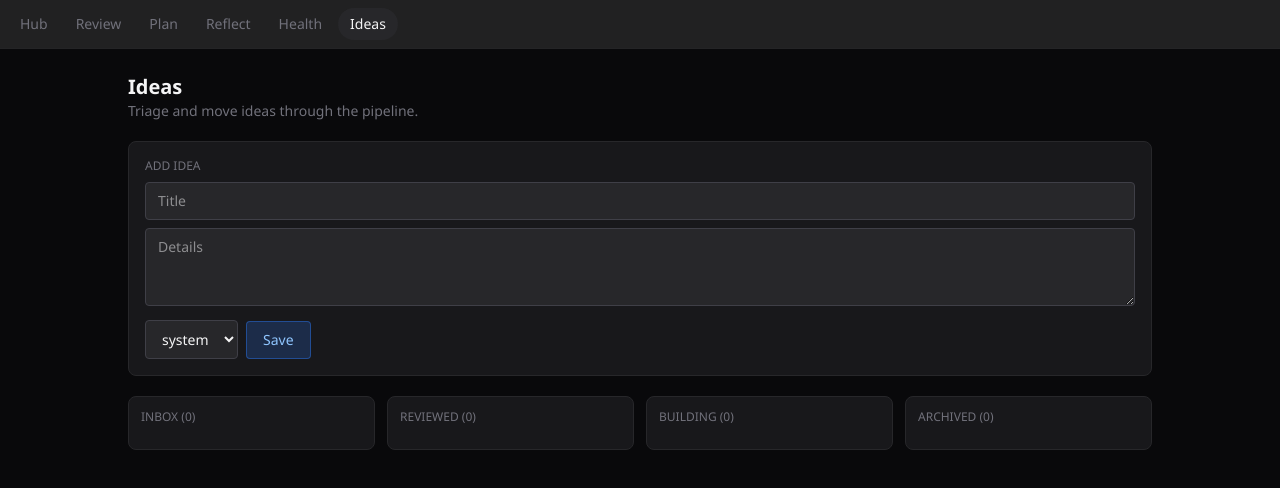
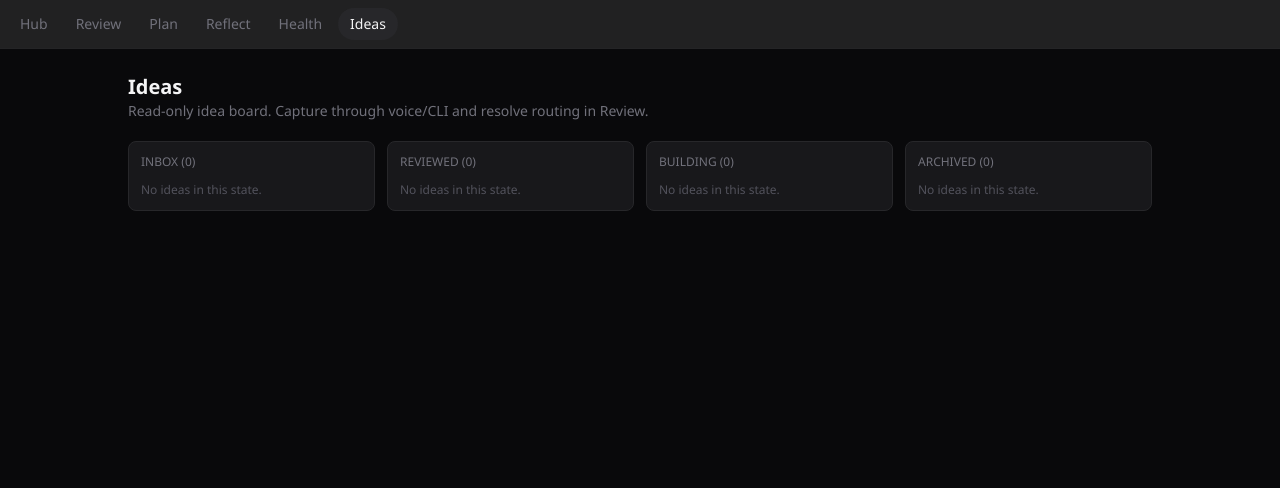
Before and after one commit to aashrayap/progress-tracker, a Next.js app in the folder app/: page /ideas in a window 1280 px wide. Shown: the top 488 px of the page. Built offline with nearby package versions, Linux system fonts and the light colour scheme.

Commit message:
docs: expand visual architecture and make ideas view read-only

```diff
--- a/app/app/api/hub/route.ts
+++ b/app/app/api/hub/route.ts
@@ -3,6 +3,7 @@ import { todayStr as todayLocal, daysAgoStr } from "../../lib/utils";
 import {
   readDailySignals,
   getDaysSince,
+  getHabitsForDate,
   getLatestValue,
   getMetricHistory,
   getNextWorkout,
@@ -117,6 +118,13 @@ export async function GET() {
       ateClean: getBool(todayEntries, "ate_clean"),
     };
 
+    // 14-day habit tracker: today - 13 days → today
+    const habitDates = Array.from({ length: 14 }, (_, i) => daysAgoStr(13 - i));
+    const habitTracker = {
+      dates: habitDates,
+      days: habitDates.map((date) => getHabitsForDate(signals, date)),
+    };
+
     const reviewBacklog = {
       new: inbox.filter((i) => i.status === "new").length,
       needsReview: inbox.filter((i) => i.status === "needs_review").length,
@@ -199,6 +207,7 @@ export async function GET() {
       yesterdayChanges,
       insight,
       todayHabits,
+      habitTracker,
       reviewBacklog: { ...reviewBacklog, total: reviewTotal },
       nextAction,
     });
--- a/app/app/ideas/page.tsx
+++ b/app/app/ideas/page.tsx
@@ -21,9 +21,6 @@ const STATUSES: IdeaStatus[] = ["inbox", "reviewed", "building", "archived"];
 export default function IdeasPage() {
   const [ideas, setIdeas] = useState<Idea[]>([]);
   const [loading, setLoading] = useState(true);
-  const [newTitle, setNewTitle] = useState("");
-  const [newDetails, setNewDetails] = useState("");
-  const [newDomain, setNewDomain] = useState<IdeaDomain>("system");
 
   const fetchIdeas = useCallback(() => {
     fetch("/api/ideas")
@@ -56,37 +53,6 @@ export default function IdeasPage() {
     return result;
   }, [ideas]);
 
-  const moveIdea = async (id: number, status: IdeaStatus) => {
-    const res = await fetch("/api/ideas", {
-      method: "PATCH",
-      headers: { "Content-Type": "application/json" },
-      body: JSON.stringify({ id, status }),
-    });
-    if (!res.ok) return;
-    fetchIdeas();
-  };
-
-  const createIdea = async () => {
-    const title = newTitle.trim();
-    if (!title) return;
-    const res = await fetch("/api/ideas", {
-      method: "POST",
-      headers: { "Content-Type": "application/json" },
-      body: JSON.stringify({
-        title,
-        details: newDetails.trim(),
-        domain: newDomain,
-        status: "inbox",
-        source: "manual",
-      }),
-    });
-    if (!res.ok) return;
-    setNewTitle("");
-    setNewDetails("");
-    setNewDomain("system");
-    fetchIdeas();
-  };
-
   if (loading) {
     return (
       <div className="min-h-screen bg-zinc-950 text-zinc-100 flex items-center justify-center">
@@ -101,45 +67,10 @@ export default function IdeasPage() {
         <div className="max-w-5xl mx-auto">
           <header className="mb-5">
             <h1 className="text-xl font-semibold">Ideas</h1>
-            <p className="text-sm text-zinc-500">Triage and move ideas through the pipeline.</p>
+            <p className="text-sm text-zinc-500">
+              Read-only idea board. Capture through voice/CLI and resolve routing in Review.
+            </p>
           </header>
-
-          <section className="mb-5 p-4 rounded-lg bg-zinc-900 border border-zinc-800">
-            <p className="text-xs text-zinc-500 uppercase mb-2">Add Idea</p>
-            <div className="space-y-2">
-              <input
-                value={newTitle}
-                onChange={(e) => setNewTitle(e.target.value)}
-                placeholder="Title"
-                className="w-full px-3 py-2 rounded bg-zinc-800 border border-zinc-700 text-sm"
-              />
-              <textarea
-                value={newDetails}
-                onChange={(e) => setNewDetails(e.target.value)}
-                placeholder="Details"
-                rows={3}
-                className="w-full px-3 py-2 rounded bg-zinc-800 border border-zinc-700 text-sm"
-              />
-              <div className="flex items-center gap-2">
-                <select
-                  value={newDomain}
-                  onChange={(e) => setNewDomain(e.target.value as IdeaDomain)}
-                  className="px-3 py-2 rounded bg-zinc-800 border border-zinc-700 text-sm"
-                >
-                  <option value="system">system</option>
-                  <option value="app">app</option>
-                  <option value="health">health</option>
-                  <option value="life">life</option>
-                </select>
-                <button
-                  onClick={createIdea}
-                  className="px-4 py-2 rounded bg-blue-500/20 border border-blue-500/40 text-blue-300 text-sm"
-                >
-                  Save
-                </button>
-              </div>
-            </div>
-          </section>
 
           <section className="grid grid-cols-1 md:grid-cols-2 xl:grid-cols-4 gap-3">
             {STATUSES.map((status) => (
@@ -155,19 +86,12 @@ export default function IdeasPage() {
                       <p className="text-[11px] text-zinc-500 mt-2">
                         {idea.domain} · {new Date(idea.createdAt).toLocaleDateString()}
                       </p>
-                      <div className="flex flex-wrap gap-1.5 mt-2">
-                        {STATUSES.filter((s) => s !== idea.status).map((next) => (
-                          <button
-                            key={next}
-                            onClick={() => moveIdea(idea.id, next)}
-                            className="px-2 py-1 text-[11px] rounded bg-zinc-700/60 border border-zinc-600 text-zinc-300"
-                          >
-                            {next}
-                          </button>
-                        ))}
-                      </div>
+                      <p className="text-[11px] text-zinc-600 mt-2">source: {idea.source || "unknown"}</p>
                     </article>
                   ))}
+                  {byStatus[status].length === 0 && (
+                    <p className="text-xs text-zinc-600">No ideas in this state.</p>
+                  )}
                 </div>
               </div>
             ))}
--- a/app/app/page.tsx
+++ b/app/app/page.tsx
@@ -51,6 +51,10 @@ interface AppData {
     meditate: boolean | null;
     deepWork: boolean | null;
     ateClean: boolean | null;
+  };
+  habitTracker: {
+    dates: string[];
+    days: Record<string, boolean>[];
   };
   reviewBacklog: {
     total: number;
```
Also changed, not shown: 1 other file (tests, documents, lock files or other folders).
